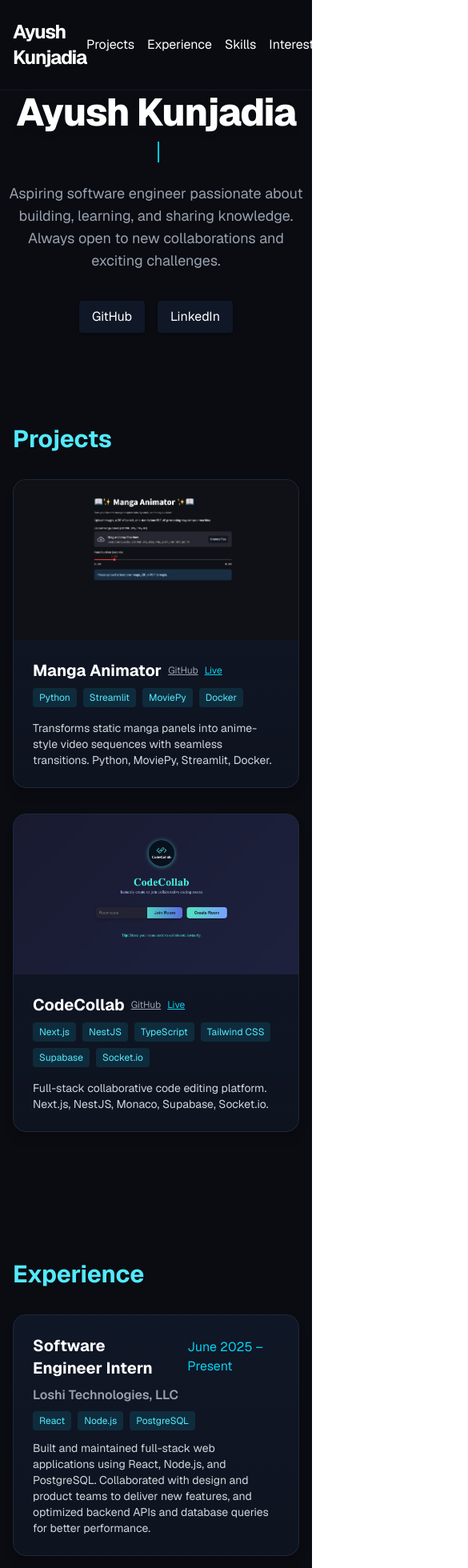
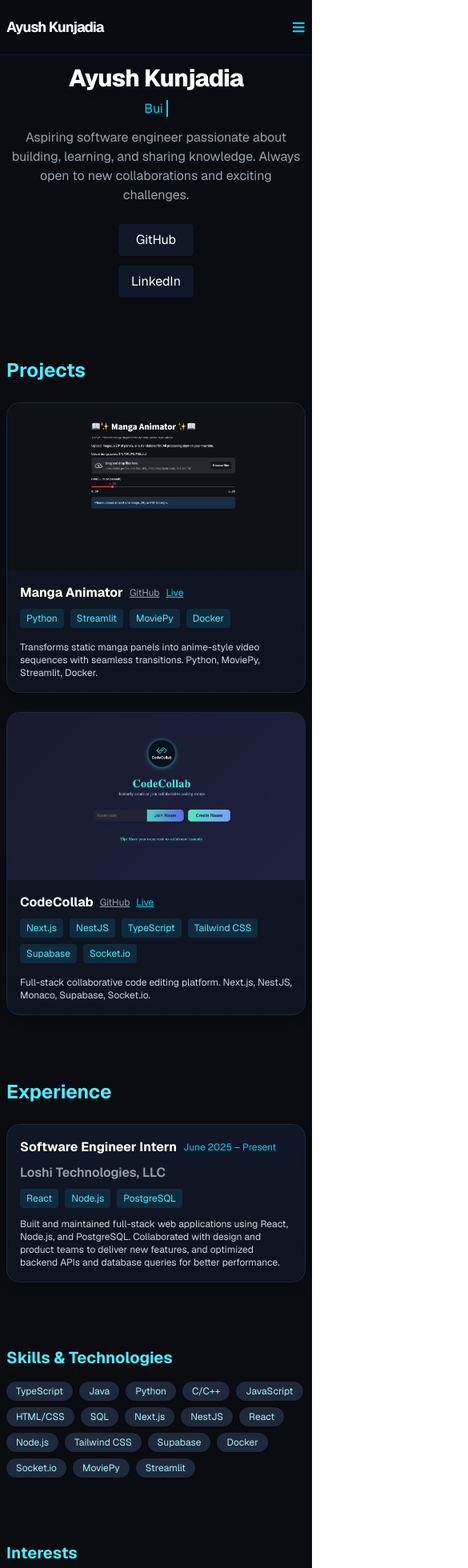
Before and after one commit to atkunja/Portfolio1, a Next.js app: page / in a window 390 px wide. Shown: the top 1960 px of the page at 80% size, 585 px wide, since content can reach past the window. Built offline with nearby package versions, Linux system fonts and the light colour scheme.

Commit message:
extra debugs

```diff
--- a/src/app/page.tsx
+++ b/src/app/page.tsx
@@ -2,7 +2,7 @@
 import { useState, useEffect } from "react";
 import Image from "next/image";
 
-// Typewriter effect
+// --- Typewriter effect (unchanged) ---
 const WORDS = ["Software Engineer", "Builder", "Collaborator"];
 function Typewriter({ words, speed = 100, pause = 1200 }: { words: string[], speed?: number, pause?: number }) {
   const [index, setIndex] = useState(0);
@@ -37,7 +37,7 @@ function Typewriter({ words, speed = 100, pause = 1200 }: { words: string[], spe
   );
 }
 
-// --- DATA ---
+// --- DATA (unchanged) ---
 const projects = [
   {
     title: "Manga Animator",
@@ -85,14 +85,44 @@ const interests = [
   "Chess"
 ];
 
+// --- MOBILE NAV ---
+function MobileNav({ open, setOpen }: { open: boolean, setOpen: (v: boolean) => void }) {
+  return (
+    <div
+      className={`
+        fixed inset-0 z-50 bg-[#0A0C12]/95 backdrop-blur
+        transition-transform duration-200
+        ${open ? "translate-x-0" : "-translate-x-full"}
+        flex md:hidden flex-col items-center justify-center gap-7 text-xl
+      `}
+    >
+      <button
+        onClick={() => setOpen(false)}
+        className="absolute top-6 right-8 text-4xl text-cyan-400"
+        aria-label="Close menu"
+      >×</button>
+      <a href="#projects" onClick={() => setOpen(false)}>Projects</a>
+      <a href="#experience" onClick={() => setOpen(false)}>Experience</a>
+      <a href="#skills" onClick={() => setOpen(false)}>Skills</a>
+      <a href="#interests" onClick={() => setOpen(false)}>Interests</a>
+      <a href="#contact" onClick={() => setOpen(false)}>Contact</a>
+      <a href="https://github.com/atkunja" target="_blank" rel="noopener" onClick={() => setOpen(false)}>GitHub</a>
+      <a href="https://www.linkedin.com/in/ayushkunjadia/" target="_blank" rel="noopener" onClick={() => setOpen(false)}>LinkedIn</a>
+    </div>
+  );
+}
+
 // --- MAIN COMPONENT ---
 export default function Home() {
+  const [mobileNav, setMobileNav] = useState(false);
+
   return (
     <div className="bg-[#0A0C12] text-white min-h-screen font-sans">
       {/* NAV */}
-      <nav className="w-full max-w-6xl mx-auto flex items-center justify-between py-6 px-4 sticky top-0 z-50 bg-[#0A0C12]/80 backdrop-blur border-b border-gray-900">
-        <div className="text-2xl font-bold tracking-tighter">Ayush Kunjadia</div>
-        <div className="flex gap-4">
+      <nav className="w-full max-w-6xl mx-auto flex items-center justify-between py-4 px-2 sm:px-4 sticky top-0 z-50 bg-[#0A0C12]/80 backdrop-blur border-b border-gray-900">
+        <div className="text-lg sm:text-2xl font-bold tracking-tighter">Ayush Kunjadia</div>
+        {/* Desktop Nav */}
+        <div className="hidden md:flex gap-4">
           <a href="#projects" className="hover:text-cyan-300 transition">Projects</a>
           <a href="#experience" className="hover:text-cyan-300 transition">Experience</a>
           <a href="#skills" className="hover:text-cyan-300 transition">Skills</a>
@@ -101,28 +131,35 @@ export default function Home() {
           <a href="https://github.com/atkunja" target="_blank" rel="noopener" className="hover:text-cyan-400 transition">GitHub</a>
           <a href="https://www.linkedin.com/in/ayushkunjadia/" target="_blank" rel="noopener" className="hover:text-cyan-400 transition">LinkedIn</a>
         </div>
+        {/* Hamburger button for mobile */}
+        <button
+          className="md:hidden flex items-center text-3xl text-cyan-400"
+          onClick={() => setMobileNav(true)}
+          aria-label="Open menu"
+        >≡</button>
       </nav>
+      {/* Mobile Nav */}
+      <MobileNav open={mobileNav} setOpen={setMobileNav} />
       {/* HERO */}
-      <header className="flex flex-col items-center justify-center min-h-[40vh] text-center pb-8 px-2">
-        <h1 className="text-5xl sm:text-6xl font-extrabold mb-3 tracking-tight drop-shadow-lg">Ayush Kunjadia</h1>
-        <div className="text-xl sm:text-2xl mb-2 text-cyan-300">
+      <header className="flex flex-col items-center justify-center min-h-[40vh] text-center pb-6 px-2">
+        <h1 className="text-3xl sm:text-5xl font-extrabold mb-2 sm:mb-3 tracking-tight drop-shadow-lg">Ayush Kunjadia</h1>
+        <div className="text-base sm:text-2xl mb-1 sm:mb-2 text-cyan-300">
           <Typewriter words={WORDS} />
         </div>
-        <p className="text-gray-400 max-w-xl mt-4 mb-6 text-lg">
+        <p className="text-gray-400 max-w-xl mt-2 mb-4 sm:mb-6 text-base sm:text-lg">
           Aspiring software engineer passionate about building, learning, and sharing knowledge. Always open to new collaborations and exciting challenges.
         </p>
-        <div className="flex gap-4 mt-3">
+        <div className="flex flex-col sm:flex-row gap-3 mt-2">
           <a href="https://github.com/atkunja" target="_blank" rel="noopener noreferrer" className="px-4 py-2 rounded bg-gray-900 hover:bg-cyan-700 text-white shadow transition">GitHub</a>
           <a href="https://www.linkedin.com/in/ayushkunjadia/" target="_blank" rel="noopener noreferrer" className="px-4 py-2 rounded bg-gray-900 hover:bg-cyan-700 text-white shadow transition">LinkedIn</a>
         </div>
       </header>
       {/* PROJECTS */}
-      <section id="projects" className="max-w-6xl mx-auto px-4 py-20">
-        <h2 className="text-3xl font-bold mb-8 text-cyan-300">Projects</h2>
-        <div className="grid md:grid-cols-2 gap-8">
+      <section id="projects" className="max-w-6xl mx-auto px-2 sm:px-4 py-10 sm:py-20">
+        <h2 className="text-2xl sm:text-3xl font-bold mb-6 sm:mb-8 text-cyan-300">Projects</h2>
+        <div className="grid grid-cols-1 md:grid-cols-2 gap-6 sm:gap-8">
           {projects.map((p) => (
-            <div
-              key={p.title}
+            <div key={p.title}
               className="rounded-2xl shadow-lg bg-gradient-to-b from-gray-900/90 to-gray-900/60 border border-gray-800 hover:border-cyan-400 hover:shadow-cyan-800/30 transition overflow-hidden flex flex-col"
             >
               <a href={p.live} target="_blank" rel="noopener noreferrer" className="block">
@@ -137,9 +174,9 @@ export default function Home() {
                   />
                 </div>
               </a>
-              <div className="p-6 flex-1 flex flex-col">
-                <div className="flex items-center gap-2 mb-1">
-                  <h3 className="text-xl font-bold text-white">{p.title}</h3>
+              <div className="p-4 sm:p-6 flex-1 flex flex-col">
+                <div className="flex flex-wrap items-center gap-2 mb-1">
+                  <h3 className="text-base sm:text-xl font-bold text-white">{p.title}</h3>
                   <a href={p.link} target="_blank" rel="noopener noreferrer" className="text-gray-400 underline text-xs">GitHub</a>
                   <a href={p.live} target="_blank" rel="noopener noreferrer" className="text-cyan-400 underline text-xs">Live</a>
                 </div>
@@ -150,27 +187,27 @@ export default function Home() {
                     </span>
                   ))}
                 </div>
-                <div className="text-gray-300 text-sm mt-1">{p.description}</div>
+                <div className="text-gray-300 text-xs sm:text-sm mt-1">{p.description}</div>
               </div>
             </div>
           ))}
         </div>
       </section>
       {/* EXPERIENCE */}
-      <section id="experience" className="max-w-6xl mx-auto px-4 py-20">
-        <h2 className="text-3xl font-bold mb-8 text-cyan-300">Experience</h2>
-        <div className="grid md:grid-cols-1 gap-8">
+      <section id="experience" className="max-w-6xl mx-auto px-2 sm:px-4 py-10 sm:py-20">
+        <h2 className="text-2xl sm:text-3xl font-bold mb-6 sm:mb-8 text-cyan-300">Experience</h2>
+        <div className="grid grid-cols-1 gap-6 sm:gap-8">
           {experience.map((exp) => (
             <a
               key={exp.title}
               href={exp.link}
               target="_blank"
               rel="noopener noreferrer"
-              className="rounded-2xl shadow-lg bg-gradient-to-b from-gray-900/90 to-gray-900/60 border border-gray-800 hover:border-cyan-400 hover:shadow-cyan-800/30 transition flex flex-col p-6"
+              className="rounded-2xl shadow-lg bg-gradient-to-b from-gray-900/90 to-gray-900/60 border border-gray-800 hover:border-cyan-400 hover:shadow-cyan-800/30 transition flex flex-col p-4 sm:p-6"
             >
-              <div className="flex items-center gap-3 mb-2">
-                <h3 className="text-xl font-bold text-white">{exp.title}</h3>
-                <span className="text-cyan-400 text-base">{exp.period}</span>
+              <div className="flex flex-wrap items-center gap-2 sm:gap-3 mb-2">
+                <h3 className="text-base sm:text-xl font-bold text-white">{exp.title}</h3>
+                <span className="text-cyan-400 text-xs sm:text-base">{exp.period}</span>
               </div>
               <span className="text-gray-400 font-semibold mb-2">{exp.company}</span>
               <div className="flex flex-wrap gap-2 mb-3">
@@ -180,46 +217,46 @@ export default function Home() {
                   </span>
                 ))}
               </div>
-              <div className="text-gray-300 text-sm">{exp.description}</div>
+              <div className="text-gray-300 text-xs sm:text-sm">{exp.description}</div>
             </a>
           ))}
         </div>
       </section>
       {/* SKILLS */}
-      <section id="skills" className="max-w-6xl mx-auto px-4 py-20">
-        <h2 className="text-2xl font-bold mb-4 text-cyan-300">Skills & Technologies</h2>
-        <ul className="flex flex-wrap gap-3">
+      <section id="skills" className="max-w-6xl mx-auto px-2 sm:px-4 py-10 sm:py-20">
+        <h2 className="text-xl sm:text-2xl font-bold mb-4 text-cyan-300">Skills & Technologies</h2>
+        <ul className="flex flex-wrap gap-2 sm:gap-3">
           {skills.map((skill) => (
             <li
               key={skill}
-              className="bg-gray-800 text-cyan-200 px-3 py-1 rounded-full text-sm shadow"
+              className="bg-gray-800 text-cyan-200 px-3 py-1 rounded-full text-xs sm:text-sm shadow"
             >
               {skill}
             </li>
           ))}
         </ul>
       </section>
-      {/* HOBBIES / INTERESTS */}
-      <section id="interests" className="max-w-6xl mx-auto px-4 py-20">
-        <h2 className="text-2xl font-bold mb-4 text-cyan-300">Interests</h2>
-        <ul className="flex flex-wrap gap-4 text-gray-400">
+      {/* INTERESTS */}
+      <section id="interests" className="max-w-6xl mx-auto px-2 sm:px-4 py-10 sm:py-20">
+        <h2 className="text-xl sm:text-2xl font-bold mb-4 text-cyan-300">Interests</h2>
+        <ul className="flex flex-wrap gap-3 sm:gap-4 text-gray-400">
           {interests.map((interest) => (
-            <li key={interest} className="bg-gray-900 px-4 py-2 rounded-lg text-base">
+            <li key={interest} className="bg-gray-900 px-3 py-2 rounded-lg text-sm sm:text-base">
               {interest}
             </li>
           ))}
         </ul>
       </section>
       {/* CONTACT */}
-      <section id="contact" className="max-w-6xl mx-auto px-4 py-20">
-        <h2 className="text-2xl font-bold mb-4 text-cyan-300">Contact</h2>
-        <p className="mb-6 text-lg text-gray-300">
+      <section id="contact" className="max-w-6xl mx-auto px-2 sm:px-4 py-10 sm:py-20">
+        <h2 className="text-xl sm:text-2xl font-bold mb-4 text-cyan-300">Contact</h2>
+        <p className="mb-4 sm:mb-6 text-base sm:text-lg text-gray-300">
           Have a project idea in mind or want to collaborate? Let’s connect!
         </p>
-        <div className="flex flex-col sm:flex-row items-center gap-6 mb-10">
+        <div className="flex flex-col sm:flex-row items-center gap-3 sm:gap-6 mb-6 sm:mb-10">
           <a
             href="mailto:your.email@example.com"
-            className="px-5 py-3 bg-cyan-700 hover:bg-cyan-800 text-white rounded-lg shadow font-medium transition"
+            className="px-4 sm:px-5 py-2 sm:py-3 bg-cyan-700 hover:bg-cyan-800 text-white rounded-lg shadow font-medium transition"
           >
             Email Me
           </a>
@@ -227,7 +264,7 @@ export default function Home() {
             href="https://www.linkedin.com/in/ayushkunjadia/"
             target="_blank"
             rel="noopener noreferrer"
-            className="px-5 py-3 bg-gray-900 hover:bg-cyan-700 text-white rounded-lg shadow font-medium transition"
+            className="px-4 sm:px-5 py-2 sm:py-3 bg-gray-900 hover:bg-cyan-700 text-white rounded-lg shadow font-medium transition"
           >
             Connect on LinkedIn
           </a>
@@ -235,7 +272,7 @@ export default function Home() {
             href="https://github.com/atkunja"
             target="_blank"
             rel="noopener noreferrer"
-            className="px-5 py-3 bg-gray-900 hover:bg-cyan-700 text-white rounded-lg shadow font-medium transition"
+            className="px-4 sm:px-5 py-2 sm:py-3 bg-gray-900 hover:bg-cyan-700 text-white rounded-lg shadow font-medium transition"
           >
             GitHub
           </a>
@@ -244,47 +281,47 @@ export default function Home() {
         <form
           action="https://formspree.io/f/xeozjzzr"
           method="POST"
-          className="bg-gray-900 rounded-2xl p-8 shadow-md max-w-lg mx-auto flex flex-col gap-5"
+          className="bg-gray-900 rounded-2xl p-5 sm:p-8 shadow-md max-w-lg mx-auto flex flex-col gap-4 sm:gap-5"
         >
-          <label className="flex flex-col gap-2 text-gray-300">
+          <label className="flex flex-col gap-1 sm:gap-2 text-gray-300">
             Name
             <input
               type="text"
               name="name"
               required
-              className="rounded-lg px-4 py-2 bg-gray-800 text-white focus:outline-none focus:ring-2 focus:ring-cyan-400"
+              className="rounded-lg px-3 py-2 bg-gray-800 text-white focus:outline-none focus:ring-2 focus:ring-cyan-400"
               autoComplete="off"
             />
           </label>
-          <label className="flex flex-col gap-2 text-gray-300">
+          <label className="flex flex-col gap-1 sm:gap-2 text-gray-300">
             Email
             <input
               type="email"
               name="email"
               required
-              className="rounded-lg px-4 py-2 bg-gray-800 text-white focus:outline-none focus:ring-2 focus:ring-cyan-400"
+              className="rounded-lg px-3 py-2 bg-gray-800 text-white focus:outline-none focus:ring-2 focus:ring-cyan-400"
               autoComplete="off"
             />
           </label>
-          <label className="flex flex-col gap-2 text-gray-300">
+          <label className="flex flex-col gap-1 sm:gap-2 text-gray-300">
             Message
             <textarea
               name="message"
               rows={4}
               required
-              className="rounded-lg px-4 py-2 bg-gray-800 text-white focus:outline-none focus:ring-2 focus:ring-cyan-400"
+              className="rounded-lg px-3 py-2 bg-gray-800 text-white focus:outline-none focus:ring-2 focus:ring-cyan-400"
             />
           </label>
           <button
             type="submit"
-            className="mt-2 px-5 py-3 bg-cyan-700 hover:bg-cyan-800 text-white rounded-lg shadow font-medium transition"
+            className="mt-1 sm:mt-2 px-4 sm:px-5 py-2 sm:py-3 bg-cyan-700 hover:bg-cyan-800 text-white rounded-lg shadow font-medium transition"
           >
             Send Message
           </button>
         </form>
       </section>
       {/* FOOTER */}
-      <footer className="max-w-6xl mx-auto px-4 py-8 text-center text-gray-700 text-sm border-t border-gray-800">
+      <footer className="max-w-6xl mx-auto px-2 sm:px-4 py-6 sm:py-8 text-center text-gray-700 text-xs sm:text-sm border-t border-gray-800">
         © {new Date().getFullYear()} Ayush Kunjadia. All rights reserved.
       </footer>
     </div>
```
